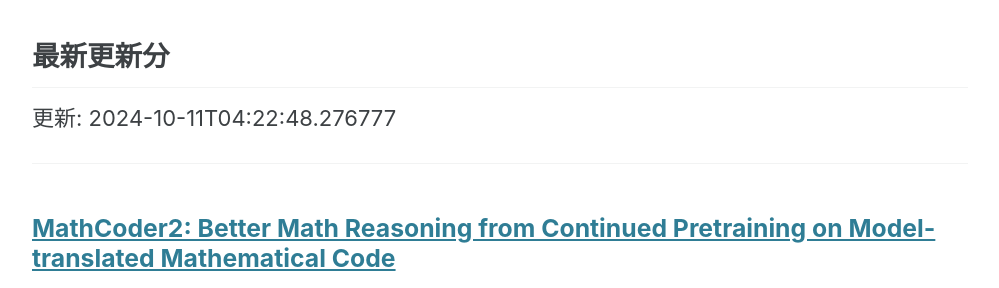
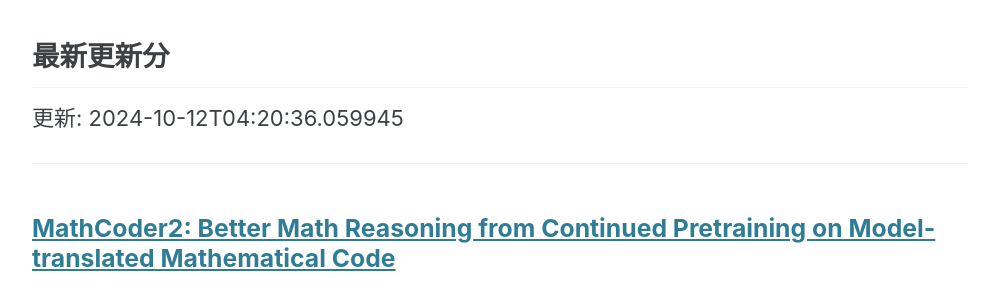
Before and after one commit to haruhisa-enomoto/arxiv-privacy-tech, a Jekyll site: the page built from index.md, in a window 1280 px wide and 900 px high, scrolled down 680 px. Shown: the part 155-443 px from the top of the window, without its empty margins (140-1139 px from the left). Built offline with Jekyll 4.4.1, drawn with Linux system fonts in a browser that asks for light colours; cached includes are drawn as plain includes; formulas are drawn with MathJax 3.

Commit message:
:robot: Automate updates

```diff
--- a/index.md
+++ b/index.md
@@ -27,7 +27,7 @@ author_profile: false
 
 ## 最新更新分
 
-更新: 2024-10-11T04:22:48.276777
+更新: 2024-10-12T04:20:36.059945
 
 - - -
 
```
